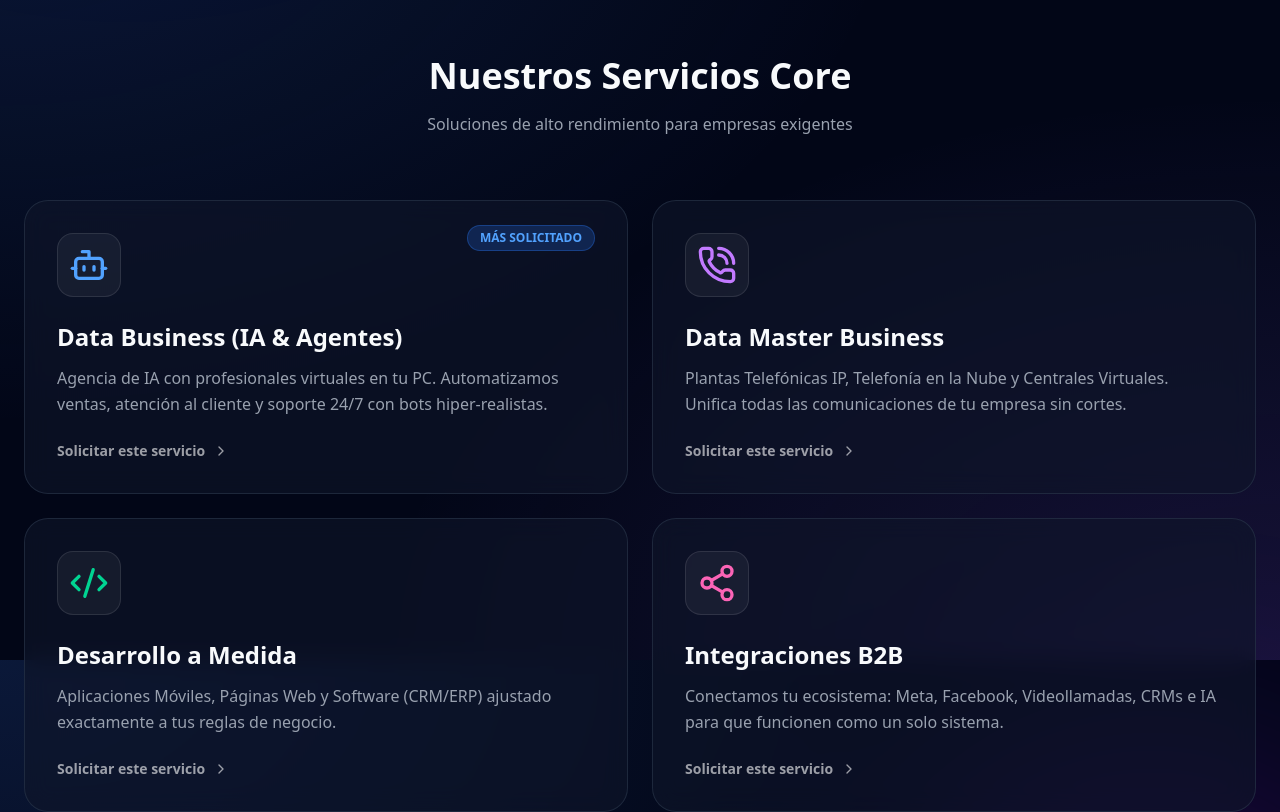
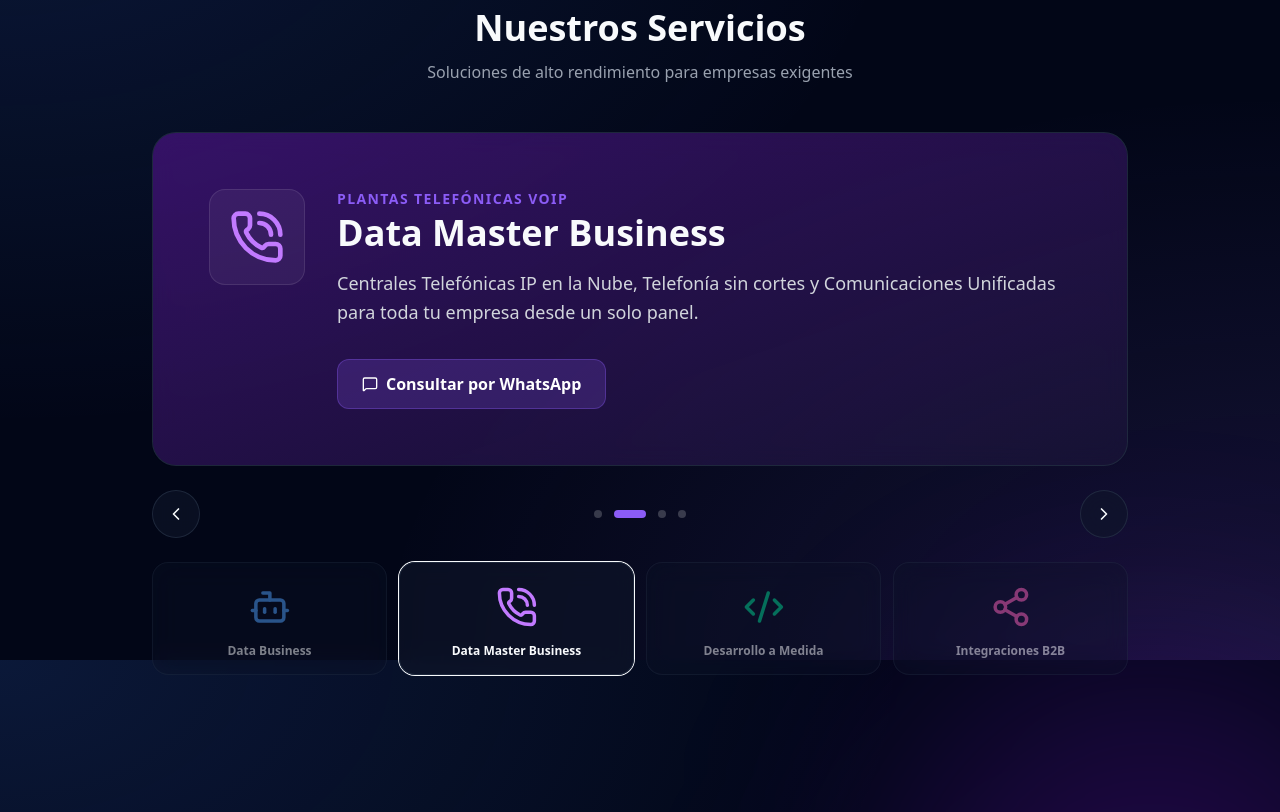
Before and after one commit to ju4nt/antigravity, a Next.js app in the folder 01_paginas/landing_page_b2b/: page / in a window 1280 px wide. Shown: the part 940-1752 px from the top of the page. Built offline with nearby package versions, Linux system fonts and the light colour scheme.

Commit message:
feat: slider automatico de servicios con CSS nativo y dots

```diff
--- a/01_paginas/landing_page_b2b/app/page.tsx
+++ b/01_paginas/landing_page_b2b/app/page.tsx
@@ -1,19 +1,66 @@
 "use client";
 
+import { useState, useEffect, useCallback } from "react";
 import {
   Bot,
   PhoneCall,
   Code2,
   Share2,
-  ChevronRight,
   MessageSquare,
   Facebook,
   Linkedin,
-  Mail
+  Mail,
+  ChevronLeft,
+  ChevronRight
 } from "lucide-react";
+
+const services = [
+  {
+    title: "Data Business",
+    subtitle: "IA & Agentes Virtuales",
+    description: "Profesionales de IA trabajando en tu PC 24/7. Automatizamos ventas, soporte y atención al cliente con bots hiper-realistas que nunca descansan.",
+    icon: <Bot className="w-14 h-14 text-blue-400" />,
+    color: "from-blue-600/30 to-blue-900/10",
+    accent: "#3B82F6",
+    popular: true,
+    whatsappService: "Data Business (IA & Agentes)"
+  },
+  {
+    title: "Data Master Business",
+    subtitle: "Plantas Telefónicas VoIP",
+    description: "Centrales Telefónicas IP en la Nube, Telefonía sin cortes y Comunicaciones Unificadas para toda tu empresa desde un solo panel.",
+    icon: <PhoneCall className="w-14 h-14 text-purple-400" />,
+    color: "from-purple-600/30 to-purple-900/10",
+    accent: "#8B5CF6",
+    popular: false,
+    whatsappService: "Data Master Business (Planta Telefónica)"
+  },
+  {
+    title: "Desarrollo a Medida",
+    subtitle: "Apps Móviles & Web",
+    description: "CRMs, ERPs, Aplicaciones Móviles y Páginas Web diseñadas exactamente para tus reglas de negocio. Sin plantillas genéricas.",
+    icon: <Code2 className="w-14 h-14 text-emerald-400" />,
+    color: "from-emerald-600/30 to-emerald-900/10",
+    accent: "#10B981",
+    popular: false,
+    whatsappService: "Desarrollo de Apps y Software a Medida"
+  },
+  {
+    title: "Integraciones B2B",
+    subtitle: "Meta · WhatsApp · CRMs",
+    description: "Conectamos tu ecosistema completo: Meta, Facebook, Videollamadas, APIs externas y herramientas IA para que funcionen como un solo sistema centralizado.",
+    icon: <Share2 className="w-14 h-14 text-pink-400" />,
+    color: "from-pink-600/30 to-pink-900/10",
+    accent: "#EC4899",
+    popular: false,
+    whatsappService: "Integraciones B2B y Meta"
+  }
+];
 
 export default function Home() {
   const WHATSAPP_NUMBER = "573214378318";
+  const [current, setCurrent] = useState(0);
+  const [animating, setAnimating] = useState(false);
 
   const handleWhatsAppRedirect = (service = "") => {
     const text = service
@@ -22,36 +69,27 @@ export default function Home() {
     window.open(`https://wa.me/${WHATSAPP_NUMBER}?text=${encodeURIComponent(text)}`, '_blank');
   };
 
-  const services = [
-    {
-      title: "Data Business (IA & Agentes)",
-      description: "Agencia de IA con profesionales virtuales en tu PC. Automatizamos ventas, atención al cliente y soporte 24/7 con bots hiper-realistas.",
-      icon: <Bot className="w-10 h-10 text-blue-400" />,
-      popular: true
-    },
-    {
-      title: "Data Master Business",
-      description: "Plantas Telefónicas IP, Telefonía en la Nube y Centrales Virtuales. Unifica todas las comunicaciones de tu empresa sin cortes.",
-      icon: <PhoneCall className="w-10 h-10 text-purple-400" />,
-      popular: false
-    },
-    {
-      title: "Desarrollo a Medida",
-      description: "Aplicaciones Móviles, Páginas Web y Software (CRM/ERP) ajustado exactamente a tus reglas de negocio.",
-      icon: <Code2 className="w-10 h-10 text-emerald-400" />,
-      popular: false
-    },
-    {
-      title: "Integraciones B2B",
-      description: "Conectamos tu ecosistema: Meta, Facebook, Videollamadas, CRMs e IA para que funcionen como un solo sistema.",
-      icon: <Share2 className="w-10 h-10 text-pink-400" />,
-      popular: false
-    }
-  ];
+  const goTo = useCallback((index: number) => {
+    if (animating) return;
+    setAnimating(true);
+    setCurrent(index);
+    setTimeout(() => setAnimating(false), 400);
+  }, [animating]);
+
+  const next = useCallback(() => goTo((current + 1) % services.length), [current, goTo]);
+  const prev = useCallback(() => goTo((current - 1 + services.length) % services.length), [current, goTo]);
+
+  // Auto-advance every 4 seconds
+  useEffect(() => {
+    const timer = setInterval(next, 4000);
+    return () => clearInterval(timer);
+  }, [next]);
+
+  const svc = services[current];
 
   return (
     <div className="min-h-screen relative overflow-hidden">
-      {/* Background Orbs — CSS only, zero JS */}
+      {/* Background Orbs */}
       <div className="absolute top-[-10%] left-[-10%] w-[40%] h-[40%] rounded-full bg-blue-600/20 blur-[120px] pointer-events-none" />
       <div className="absolute bottom-[-10%] right-[-10%] w-[40%] h-[40%] rounded-full bg-purple-600/20 blur-[120px] pointer-events-none" />
 
@@ -66,7 +104,6 @@ export default function Home() {
               Colconexus Datacenter
             </span>
           </div>
-
           <div className="hidden md:flex items-center gap-8 text-sm font-medium">
             <a href="#servicios" className="text-gray-400 hover:text-white transition-colors">Servicios</a>
             <a href="#contacto" className="text-gray-400 hover:text-white transition-colors">Contacto</a>
@@ -82,12 +119,11 @@ export default function Home() {
 
       <main className="pt-32 pb-20">
         {/* Hero */}
-        <section className="max-w-7xl mx-auto px-6 pt-20 pb-32 text-center">
+        <section className="max-w-7xl mx-auto px-6 pt-20 pb-20 text-center">
           <div className="inline-flex items-center gap-2 px-4 py-2 rounded-full glass-effect text-sm font-medium text-blue-300 mb-8">
             <span className="w-2 h-2 rounded-full bg-blue-400 animate-pulse" />
             Agencia de IA Profesionales
           </div>
-
           <h1 className="text-5xl md:text-7xl font-bold tracking-tight mb-8 leading-tight">
             Profesionales de IA <br className="hidden md:block" />
             trabajando en tu PC{" "}
@@ -95,56 +131,113 @@ export default function Home() {
               24/7 Ininterrumpido
             </span>
           </h1>
-
           <p className="text-lg md:text-xl text-gray-400 max-w-2xl mx-auto mb-12 leading-relaxed">
-            Especialistas en Data Business, Plantas Telefónicas y Desarrollo a Medida. Transformamos operaciones ordinarias en ecosistemas hiper-productivos.
+            Especialistas en Data Business, Plantas Telefónicas y Desarrollo a Medida. Transformamos operaciones en ecosistemas hiper-productivos.
           </p>
-
           <div className="flex flex-col sm:flex-row gap-4 justify-center">
             <button
               onClick={() => handleWhatsAppRedirect()}
-              className="group px-8 py-4 bg-white text-black hover:bg-gray-100 rounded-xl font-bold text-lg transition-colors flex items-center justify-center gap-2"
+              className="px-8 py-4 bg-white text-black hover:bg-gray-100 rounded-xl font-bold text-lg transition-colors flex items-center justify-center gap-2"
             >
-              Agendar Demo por WhatsApp
-              <MessageSquare className="w-5 h-5" />
+              Agendar Demo <MessageSquare className="w-5 h-5" />
             </button>
-            <a
-              href="#servicios"
-              className="px-8 py-4 glass-effect hover:bg-white/5 rounded-xl font-bold text-lg transition-colors text-white text-center"
-            >
+            <a href="#servicios" className="px-8 py-4 glass-effect hover:bg-white/5 rounded-xl font-bold text-lg transition-colors text-white text-center">
               Ver Soluciones
             </a>
           </div>
         </section>
 
-        {/* Services */}
-        <section id="servicios" className="max-w-7xl mx-auto px-6 py-20">
-          <div className="text-center mb-16">
-            <h2 className="text-3xl md:text-4xl font-bold mb-4">Nuestros Servicios Core</h2>
+        {/* Services Slider */}
+        <section id="servicios" className="max-w-5xl mx-auto px-6 py-20">
+          <div className="text-center mb-12">
+            <h2 className="text-3xl md:text-4xl font-bold mb-3">Nuestros Servicios</h2>
             <p className="text-gray-400">Soluciones de alto rendimiento para empresas exigentes</p>
           </div>
 
-          <div className="grid md:grid-cols-2 gap-6">
-            {services.map((service) => (
-              <div
-                key={service.title}
-                onClick={() => handleWhatsAppRedirect(service.title)}
-                className="group relative p-8 rounded-3xl glass-effect cursor-pointer hover:-translate-y-1 transition-transform duration-200"
-              >
-                {service.popular && (
-                  <div className="absolute top-6 right-8 px-3 py-1 bg-blue-500/20 text-blue-400 text-xs font-bold rounded-full border border-blue-500/30">
-                    MÁS SOLICITADO
-                  </div>
-                )}
-                <div className="w-16 h-16 rounded-2xl bg-white/5 flex items-center justify-center border border-white/10 mb-6">
-                  {service.icon}
+          {/* Main Slider Card */}
+          <div
+            className={`relative rounded-3xl glass-effect overflow-hidden transition-opacity duration-300 ${animating ? "opacity-0" : "opacity-100"}`}
+          >
+            {/* Gradient background from service color */}
+            <div className={`absolute inset-0 bg-gradient-to-br ${svc.color} pointer-events-none`} />
+
+            <div className="relative p-10 md:p-14">
+              {svc.popular && (
+                <div className="absolute top-6 right-8 px-3 py-1 bg-blue-500/20 text-blue-300 text-xs font-bold rounded-full border border-blue-500/30">
+                  MÁS SOLICITADO
                 </div>
-                <h3 className="text-2xl font-bold mb-3">{service.title}</h3>
-                <p className="text-gray-400 leading-relaxed mb-6">{service.description}</p>
-                <div className="flex items-center gap-2 text-sm font-bold text-white/60 group-hover:text-white transition-colors">
-                  Solicitar este servicio <ChevronRight className="w-4 h-4" />
+              )}
+
+              <div className="flex flex-col md:flex-row items-center md:items-start gap-8">
+                {/* Icon */}
+                <div className="w-24 h-24 rounded-2xl bg-white/5 border border-white/10 flex items-center justify-center shrink-0">
+                  {svc.icon}
+                </div>
+
+                {/* Text */}
+                <div className="flex-1 text-center md:text-left">
+                  <p className="text-sm font-semibold uppercase tracking-widest mb-1" style={{ color: svc.accent }}>
+                    {svc.subtitle}
+                  </p>
+                  <h3 className="text-3xl md:text-4xl font-bold mb-4">{svc.title}</h3>
+                  <p className="text-gray-300 text-lg leading-relaxed mb-8">{svc.description}</p>
+                  <button
+                    onClick={() => handleWhatsAppRedirect(svc.whatsappService)}
+                    className="inline-flex items-center gap-2 px-6 py-3 rounded-xl text-white font-semibold transition-colors"
+                    style={{ backgroundColor: svc.accent + "33", border: `1px solid ${svc.accent}55` }}
+                  >
+                    <MessageSquare className="w-4 h-4" />
+                    Consultar por WhatsApp
+                  </button>
                 </div>
               </div>
+            </div>
+          </div>
+
+          {/* Controls */}
+          <div className="flex items-center justify-between mt-6">
+            <button
+              onClick={prev}
+              className="w-12 h-12 rounded-full glass-effect flex items-center justify-center hover:bg-white/10 transition-colors"
+            >
+              <ChevronLeft className="w-5 h-5" />
+            </button>
+
+            {/* Dots */}
+            <div className="flex items-center gap-3">
+              {services.map((s, i) => (
+                <button
+                  key={i}
+                  onClick={() => goTo(i)}
+                  className="h-2 rounded-full transition-all duration-300"
+                  style={{
+                    width: i === current ? "32px" : "8px",
+                    backgroundColor: i === current ? s.accent : "#ffffff33"
+                  }}
+                />
+              ))}
+            </div>
+
+            <button
+              onClick={next}
+              className="w-12 h-12 rounded-full glass-effect flex items-center justify-center hover:bg-white/10 transition-colors"
+            >
+              <ChevronRight className="w-5 h-5" />
+            </button>
+          </div>
+
+          {/* Thumbnails */}
+          <div className="grid grid-cols-4 gap-3 mt-6">
+            {services.map((s, i) => (
+              <button
+                key={i}
+                onClick={() => goTo(i)}
+                className={`p-4 rounded-2xl glass-effect text-center transition-all duration-200 ${i === current ? "ring-1" : "opacity-50 hover:opacity-80"}`}
+                style={{ ringColor: s.accent }}
+              >
+                <div className="flex justify-center mb-2 scale-75">{s.icon}</div>
+                <p className="text-xs font-semibold leading-tight">{s.title}</p>
+              </button>
             ))}
           </div>
         </section>
@@ -155,9 +248,7 @@ export default function Home() {
             <div className="bg-slate-900 rounded-[22px] p-8 md:p-12 flex flex-col md:flex-row items-center justify-between gap-12">
               <div className="flex-1">
                 <h2 className="text-3xl md:text-4xl font-bold mb-4">¿Listo para evolucionar?</h2>
-                <p className="text-gray-400 mb-8">
-                  Un especialista evaluará tu caso hoy mismo.
-                </p>
+                <p className="text-gray-400 mb-8">Un especialista evaluará tu caso hoy mismo.</p>
                 <div className="flex flex-col gap-3 text-gray-300 mb-8">
                   <a href="mailto:colconexus_datacenter_sas@gmail.com" className="flex items-center gap-3 hover:text-white transition-colors">
                     <Mail className="w-5 h-5 shrink-0" /> colconexus_datacenter_sas@gmail.com
```
